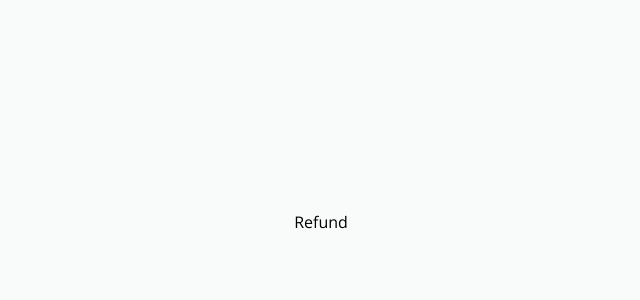
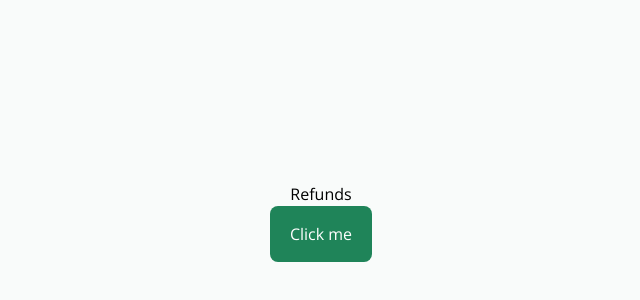
Before and after one commit to caiofsena/refund, a React (Vite) app: page / in a window 1280 px wide. Shown: the part 178-478 px from the top of the page, without its empty margins (319-959 px from the left). Built offline with nearby package versions, Linux system fonts and the light colour scheme.

Commit message:
incuding tailwind-merge lib and adding button component

```diff
--- a/package.json
+++ b/package.json
@@ -14,6 +14,7 @@
     "react": "^19.2.4",
     "react-dom": "^19.2.4",
     "react-router": "^7.14.1",
+    "tailwind-merge": "^3.5.0",
     "tailwind-variants": "^3.2.2",
     "tailwindcss": "^4.2.2"
   },
--- a/src/App.tsx
+++ b/src/App.tsx
@@ -1,9 +1,14 @@
+import { Button } from './components/button'
+
 function App() {
 
   return (
     <>
-      <div className='bg-gray-500 h-screen flex items-center justify-center'>
-        <h1>Refund</h1>
+      <div className='bg-gray-500 h-screen flex flex-col items-center justify-center'>
+        <h1>Refunds</h1>
+        <Button onClick={() => alert('Button clicked!')}>
+          Click me
+        </Button>
       </div>
     </>
   )
--- /dev/null
+++ b/src/components/button.tsx
@@ -0,0 +1,34 @@
+import { tv } from 'tailwind-variants';
+
+export const buttonVariants = tv({
+  base: `
+    px-5 py-4 bg-green-100 text-white rounded-lg cursor-pointer
+    hover:bg-green-200 transition-colors duration-300
+  `,
+  variants: {
+    disabled: {
+      true: 'bg-green-100 cursor-not-allowed opacity-50 hover:bg-green-100',
+    },
+  },
+  defaultVariants: {
+    disabled: false,
+  },
+});
+
+export interface ButtonProps {
+  disabled?: boolean;
+  onClick: () => void;
+  children: React.ReactNode;
+};
+
+export const Button = ({ children, onClick, disabled }: ButtonProps) => {
+  return (
+    <button
+      onClick={onClick}
+      disabled={disabled}
+      className={buttonVariants({ disabled })}
+    >
+      {children}
+    </button>
+  );
+}
```
Also changed, not shown: 1 other file (tests, documents, lock files or other folders).
